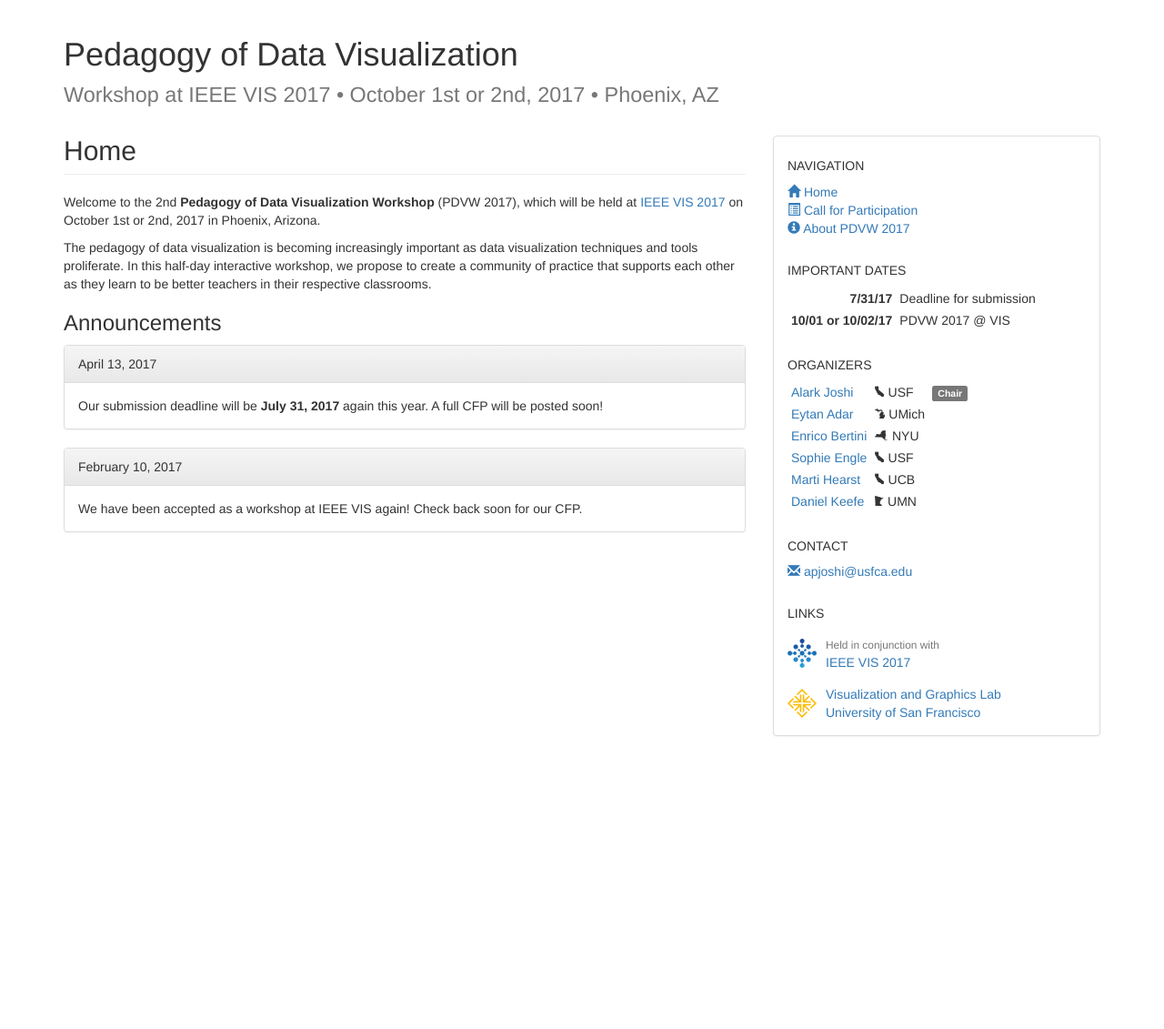
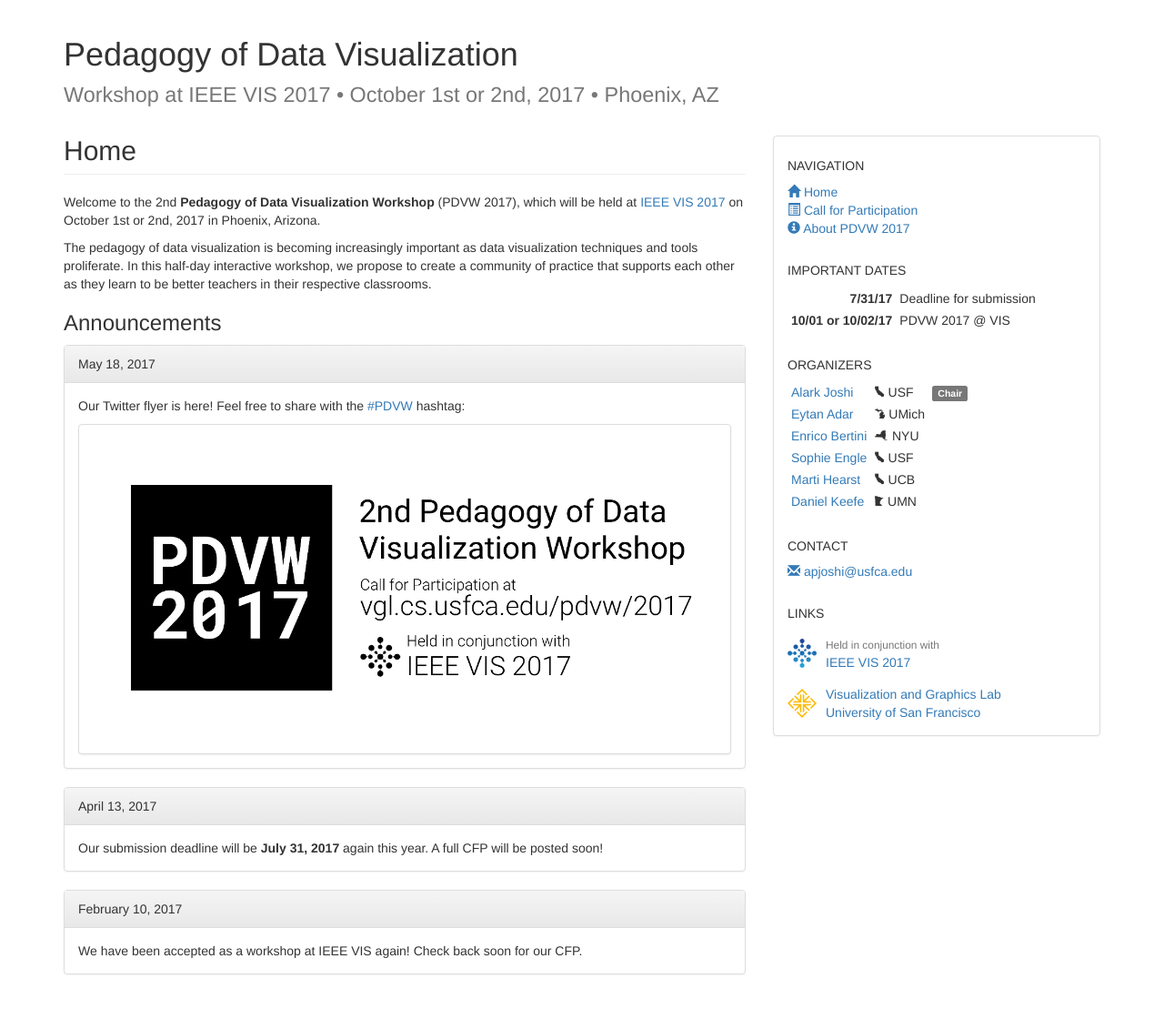
Before and after one commit to usfvgl/pdvw, a Jekyll site: the page built from 2017/index.html, in a window 1280 px wide. Shown: the whole page at 91% size. Built offline with Jekyll 4.4.1, drawn with Linux system fonts in a browser that asks for light colours; before the commit the page ends 900 px from its top, so only the background shows below that.

Commit message:
Adding flyer.

```diff
--- a/2017/index.html
+++ b/2017/index.html
@@ -8,6 +8,14 @@
 <p>The pedagogy of data visualization is becoming increasingly important as data visualization techniques and tools proliferate. In this half-day interactive workshop, we propose to create a community of practice that supports each other as they learn to be better teachers in their respective classrooms.</p>
 
 <h3>Announcements</h3>
+
+<div class="panel panel-default">
+  <div class="panel-heading">May 18, 2017</div>
+  <div class="panel-body">
+    <p>Our Twitter flyer is here! Feel free to share with the <a href="https://twitter.com/hashtag/PDVW">#PDVW</a> hashtag:</p>
+    <img src="images/flyer-white.png" class="img-thumbnail img-responsive"/>
+  </div>
+</div>
 
 <div class="panel panel-default">
   <div class="panel-heading">April 13, 2017</div>
```
Also changed, not shown: 2017/images/flyer-white.png (added).
